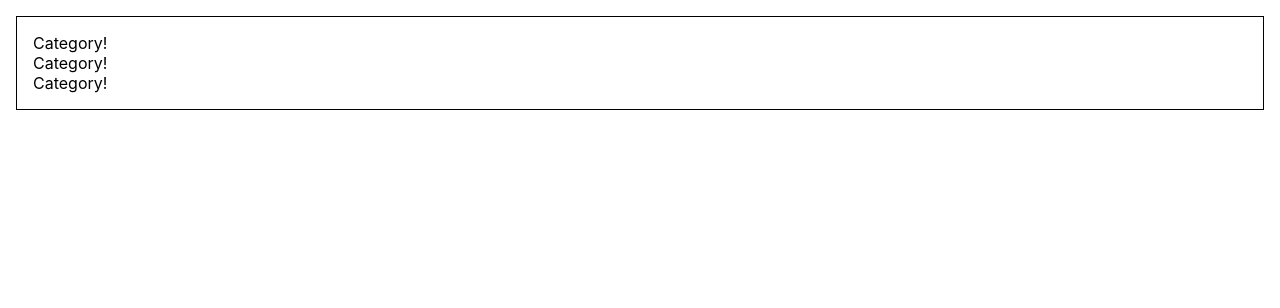
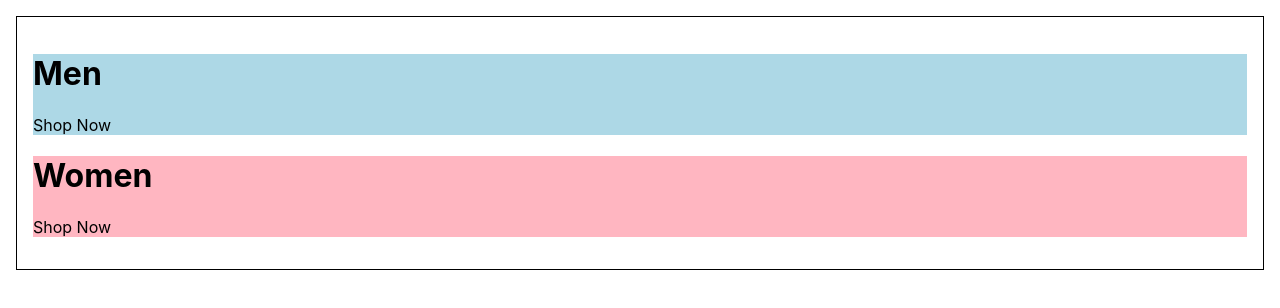
Before and after one commit to brewster1134/ecommerce, a React (Create React App) app: page / in a window 1280 px wide. Shown: the top 308 px of the page. Built offline with nearby package versions, Linux system fonts and the light colour scheme; the HTML template or start-up script is replaced by a standard one.

Commit message:
basic category support

```diff
--- a/src/components/categories.component.jsx
+++ b/src/components/categories.component.jsx
@@ -3,12 +3,34 @@ import './categories.styles.sass'
 
 import Category from './category.component'
 
-const Categories = () => (
-  <div className='ecommerce__categories'>
-    <Category />
-    <Category />
-    <Category />
-  </div>
-)
+class Categories extends React.Component {
+  constructor() {
+    super()
+  }
+
+  state = {
+    categories: [
+      {
+        title: 'Men',
+        color: 'LightBlue'
+      }, {
+        title: 'Women',
+        color: 'LightPink'
+      }
+    ]
+  }
+
+  render() {
+    return (
+      <div className='ecommerce__categories'>
+      {
+        this.state.categories.map(({ title, color }, index) => (
+          <Category id={index} title={title} color={color} />
+        ))
+      }
+      </div>
+    )
+  }
+}
 
 export default Categories
--- a/src/components/category.component.jsx
+++ b/src/components/category.component.jsx
@@ -1,9 +1,18 @@
 import React from 'react'
 
-const Category = () => (
-  <div className='ecommerce_category'>
-    Category!
+const Category = ({ id, title, color }) => {
+  return (
+    <div
+      className='ecommerce_category'
+      id={`cat_${id}`}
+      style={{backgroundColor: `${color}`}}
+    >
+    <div className='ecommerce__copy'>
+      <h1 className='ecommerce__title'>{title}</h1>
+      <p className='ecommerce__subtitle'>Shop Now</p>
+    </div>
   </div>
-)
+  )
+}
 
 export default Category
```
